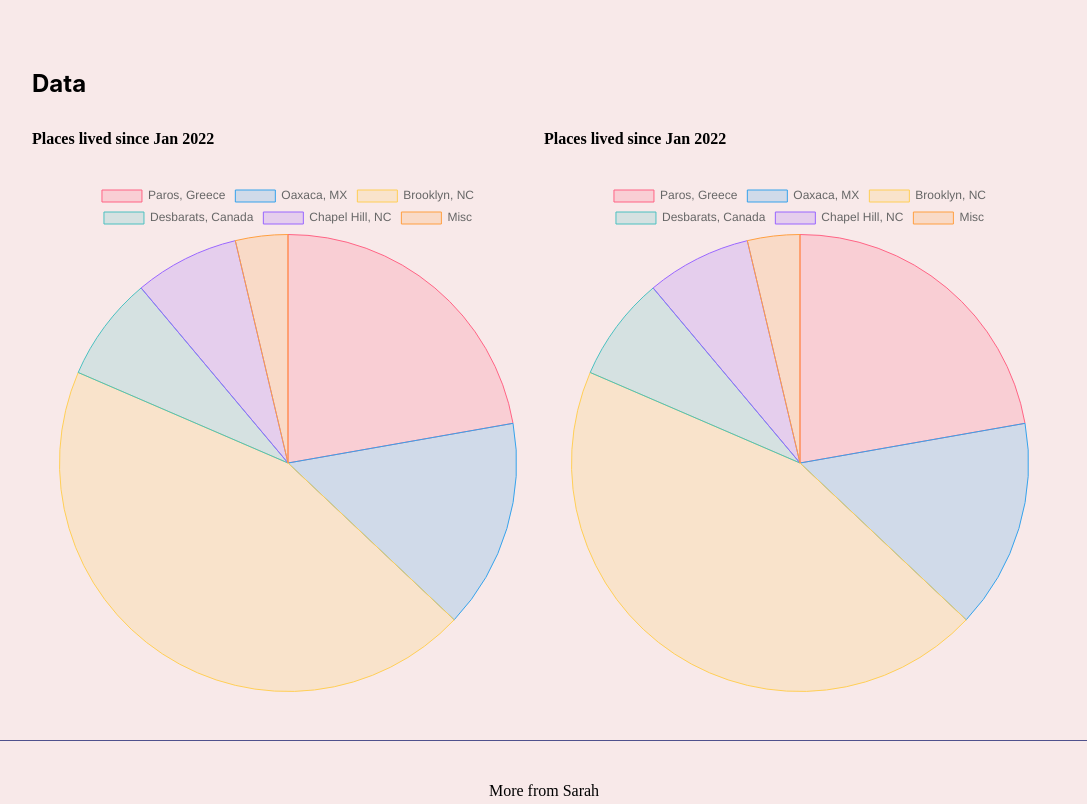
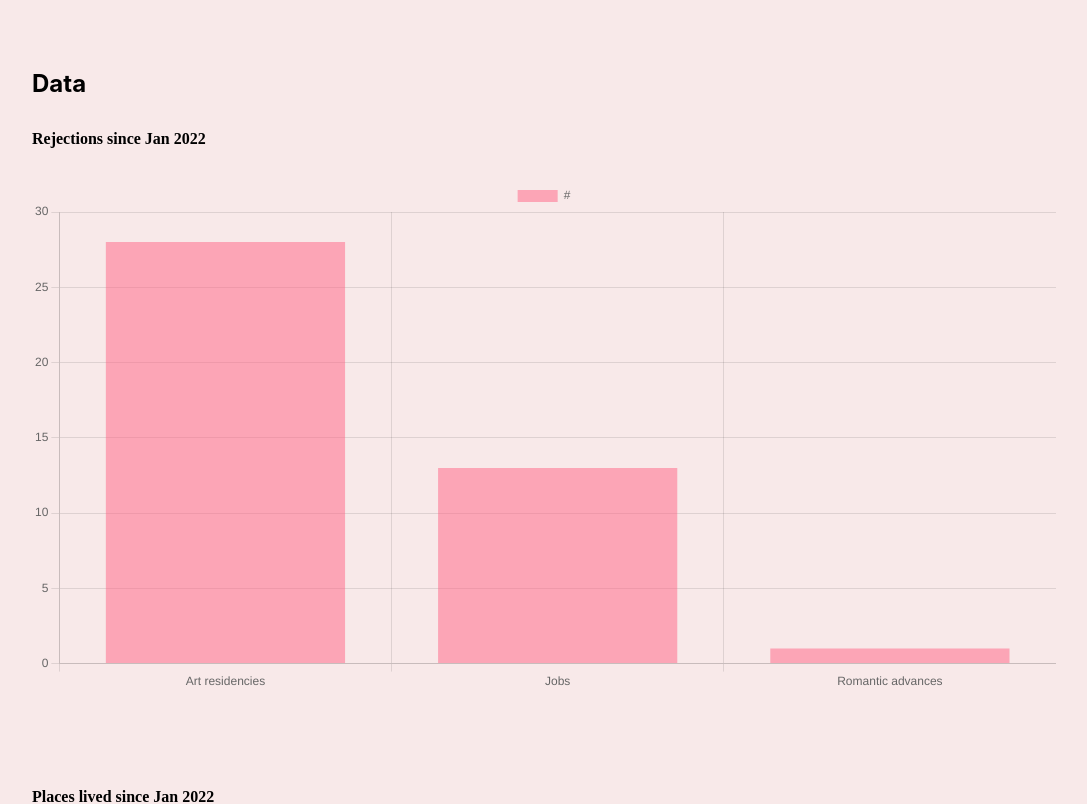
Before and after one commit to sranso/sarah-left-a-job, a Next.js app: page / in a window 1280 px wide. Shown: the part 1580-2384 px from the top of the page, without its empty margins (96-1183 px from the left). Built offline with nearby package versions, Linux system fonts and the light colour scheme.

Commit message:
add more charts

```diff
--- a/components/Data.js
+++ b/components/Data.js
@@ -1,16 +1,18 @@
 import styles from "../styles/Data.module.css";
+import Rejections from "./data/Rejections.js";
 import PlacesLived from "./data/PlacesLived.js";
 
 export default function Data() {
   return (
     <div className={styles.container} id="data">
       <h2>Data</h2>
-      <div className={styles.dataContainer}>
+
+      <div>
         <div className={styles.dataset}>
           <p>
-            <strong>Places lived since Jan 2022</strong>
+            <strong>Rejections since Jan 2022</strong>
           </p>
-          <PlacesLived />
+          <Rejections />
         </div>
 
         <div className={styles.dataset}>
--- /dev/null
+++ b/components/data/Rejections.js
@@ -0,0 +1,34 @@
+import {
+  Chart as ChartJS,
+  CategoryScale,
+  LinearScale,
+  BarElement,
+  Title,
+  Tooltip,
+  Legend,
+} from "chart.js";
+import { Bar } from "react-chartjs-2";
+
+ChartJS.register(
+  CategoryScale,
+  LinearScale,
+  BarElement,
+  Title,
+  Tooltip,
+  Legend
+);
+
+const data = {
+  labels: ["Art residencies", "Jobs", "Romantic advances"],
+  datasets: [
+    {
+      label: "#",
+      data: [28, 13, 1],
+      backgroundColor: "rgba(255, 99, 132, 0.5)",
+    },
+  ],
+};
+
+export default function Rejections() {
+  return <Bar data={data} />;
+}
--- a/styles/Data.module.css
+++ b/styles/Data.module.css
@@ -3,11 +3,7 @@
   margin: 3rem auto;
 }
 
-.dataContainer {
-  display: flex;
-  flex-wrap: wrap;
+.dataset {
+  width: 80vw;
+  margin: 0 auto 6rem
 }
-
-.dataset {
-  flex: 50%;
-}
```
